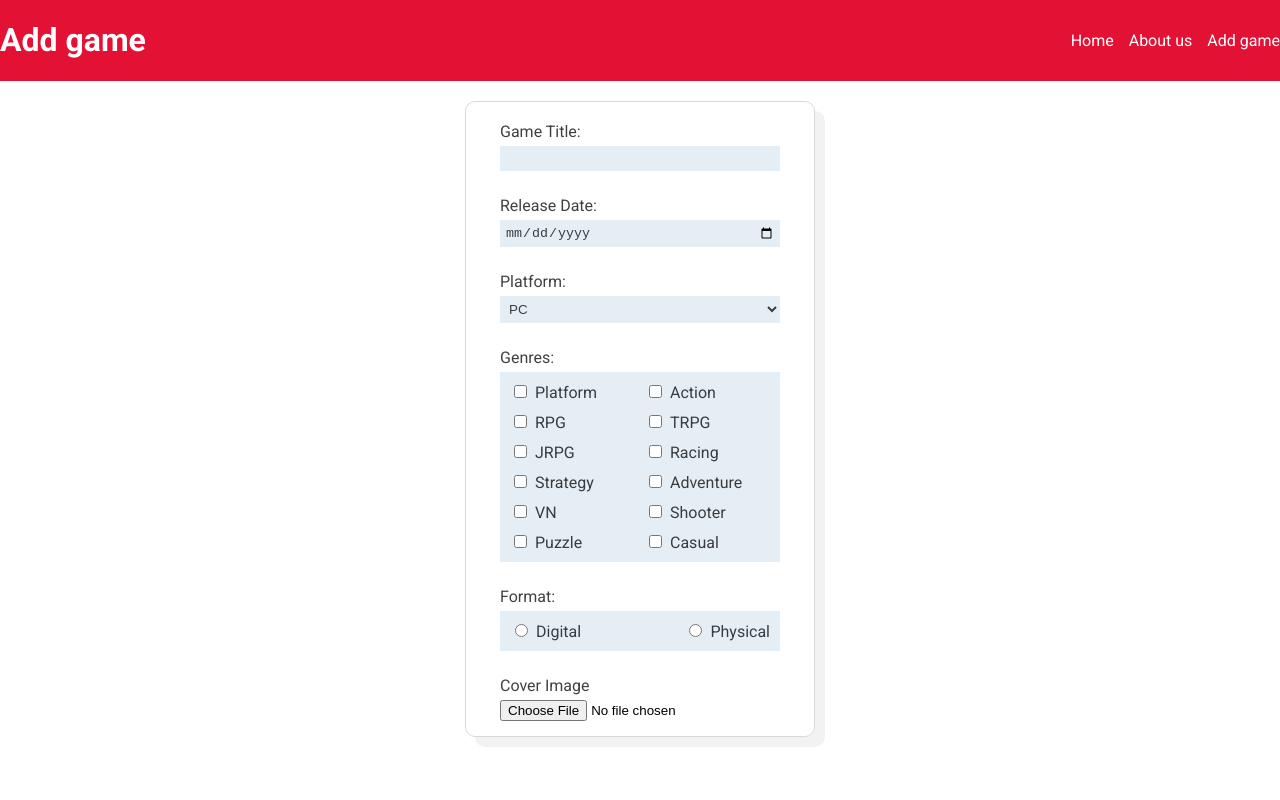
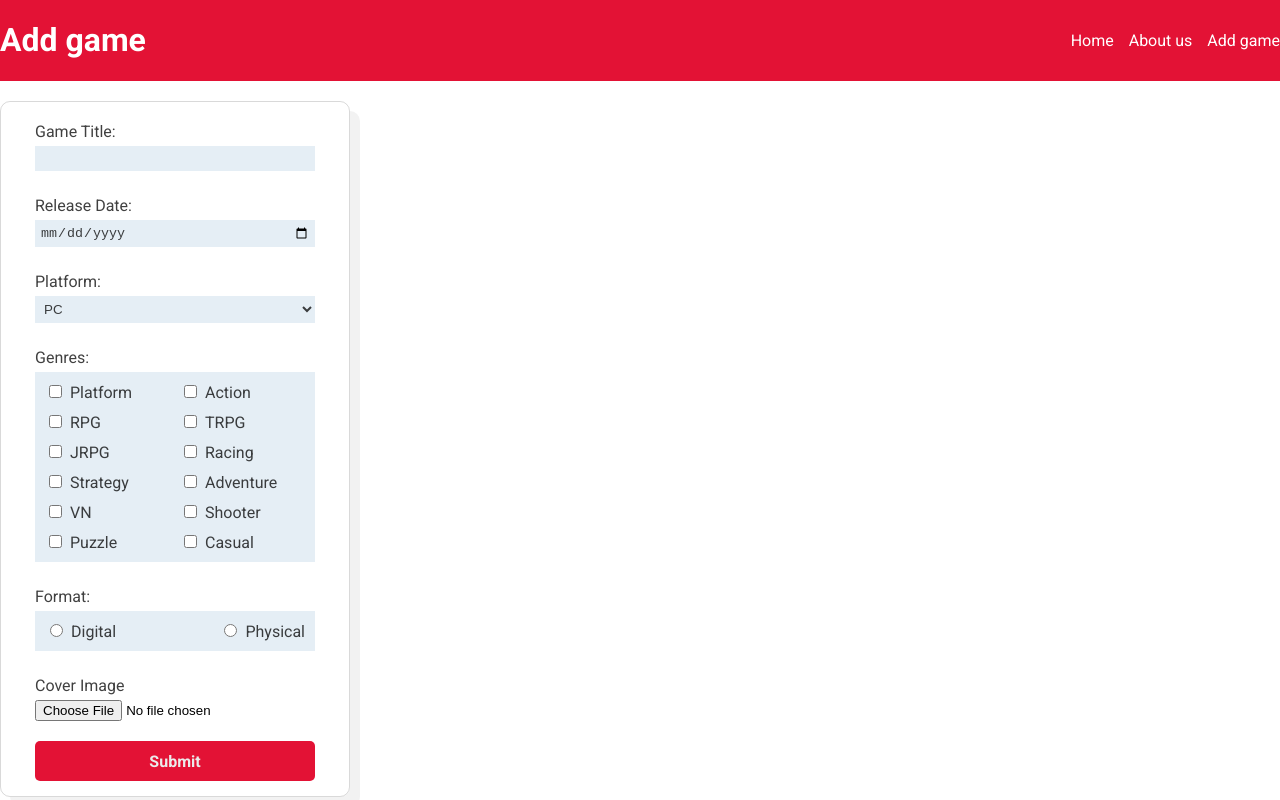
Before and after one commit to VaultDweller13/rss-react, a React (Vite) app in the folder components/: page /form in a window 1280 px wide. Built offline with nearby package versions, Linux system fonts and the light colour scheme.

Commit message:
feat: add submit button

```diff
--- a/components/src/components/card/CardButtons.css
+++ b/components/src/components/card/CardButtons.css
@@ -7,7 +7,8 @@
   padding: 10px 0;
 }
 
-.button_cart {
+.button_main {
+  min-height: 40px;
   padding: 0 16px;
 
   border: none;
@@ -21,7 +22,7 @@
   color: #ebebeb;
 }
 
-.button_cart:hover {
+.button_main:hover {
   background-color: #c90f2e;
   color: #ffffff;
   box-shadow: rgba(201, 15, 46, 0.2) 0px 7px 29px 0px;
--- a/components/src/components/card/CardButtons.tsx
+++ b/components/src/components/card/CardButtons.tsx
@@ -16,7 +16,7 @@ export default class CardButtons extends React.Component {
   render() {
     return (
       <div className="card_buttons">
-        <button type="button" className="button_cart">
+        <button type="button" className="button_main">
           Add to Cart
         </button>
         <button type="button" className="button_wishlist" onClick={this.handleClick}>
--- a/components/src/components/form/Form.css
+++ b/components/src/components/form/Form.css
@@ -1,6 +1,6 @@
 .add-game_form {
   max-width: 350px;
-  margin: 20px auto;
+  margin-top: 20px;
   padding: 5px;
 
   border: 1px solid rgba(0, 0, 0, 0.15);
--- a/components/src/components/form/Form.tsx
+++ b/components/src/components/form/Form.tsx
@@ -64,6 +64,10 @@ export default class Form extends React.Component {
               </label>
               <input type="file" name="cover" id="form_game-cover" />
             </li>
+
+            <li className="form_item">
+              <button className="button_main">Submit</button>
+            </li>
           </ul>
         </form>
       </main>
```
